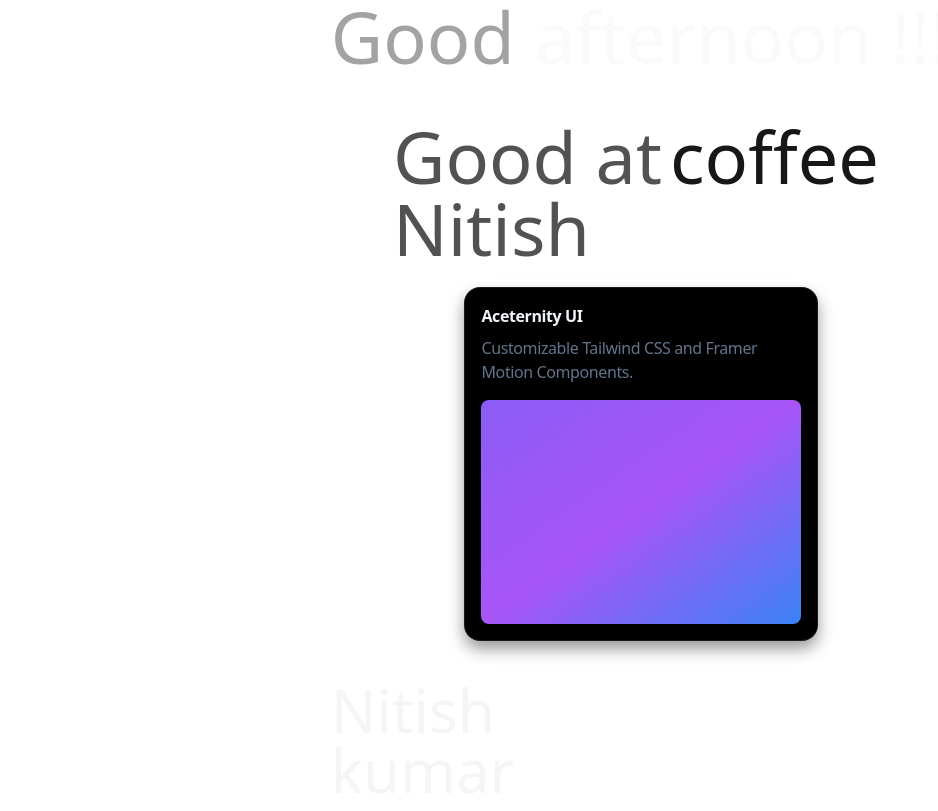
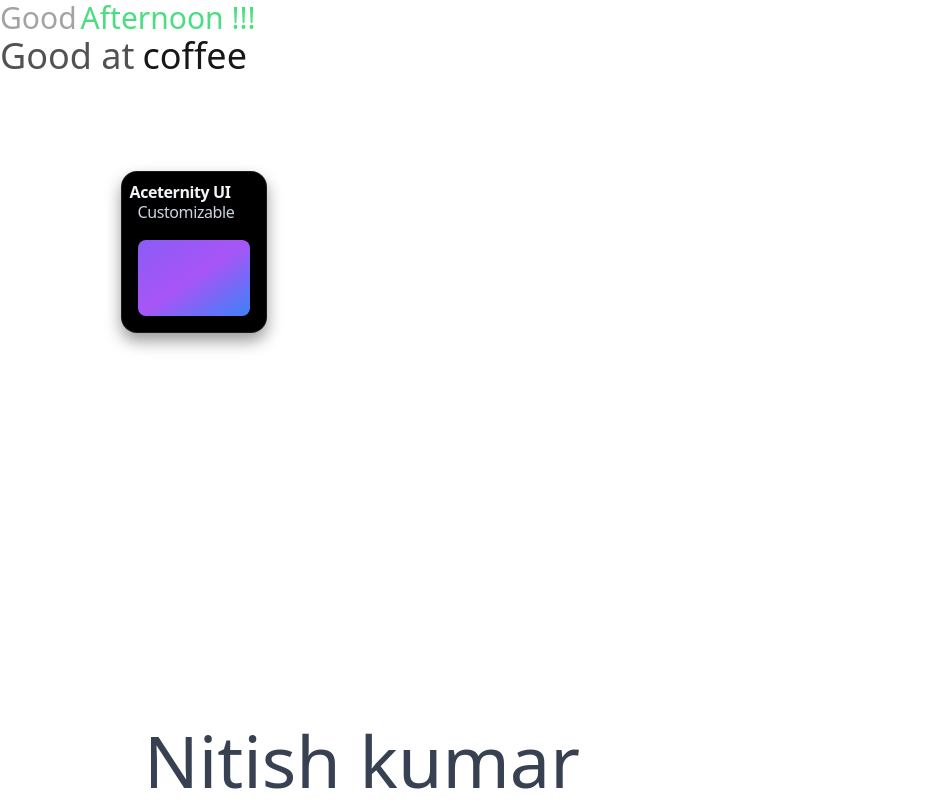
Before and after one commit to NitishKumar078/NitishPortfolio, a React (Vite) app: page / in a window 1280 px wide. Shown: the whole page, without its empty margins (0-938 px from the left). Built offline with nearby package versions, Linux system fonts and the light colour scheme.

Commit message:
-restructured the files
-add NavigationBar
-removed background designed

```diff
--- a/package.json
+++ b/package.json
@@ -15,6 +15,7 @@
     "mini-svg-data-uri": "^1.4.4",
     "react": "^18.3.1",
     "react-dom": "^18.3.1",
+    "tabler-icons-react": "^1.56.0",
     "tailwind-merge": "^2.3.0"
   },
   "devDependencies": {
@@ -28,6 +29,8 @@
     "eslint-plugin-react-hooks": "^4.6.2",
     "eslint-plugin-react-refresh": "^0.4.7",
     "postcss": "^8.4.38",
+    "prettier": "^3.3.3",
+    "prettier-plugin-tailwindcss": "^0.6.5",
     "tailwindcss": "^3.4.4",
     "typescript": "^5.2.2",
     "vite": "^5.3.1"
--- a/src/App.tsx
+++ b/src/App.tsx
@@ -1,72 +1,19 @@
 "use client";
-import { HeroHighlight } from "./components/ui/hero-highlight";
-import { FlipWords } from "./components/ui/flip-words";
-import { PinContainer } from "./components/ui/3d-pin";
+import { Projects } from "./components/Projects";
+import { Greeting } from "./components/Greeting";
+import { NavigationBar } from "./components/NavigationBar";
 
 export function App() {
-
-  const words = ["building", "coffee", "code", "tech"];
-
-  function getGreeting() {
-    const now = new Date();
-    const hours = now.getHours();
-
-    if (hours >= 0 && hours < 12) {
-      return " morning !!!";
-    } else if (hours >= 12 && hours < 18) {
-      return " afternoon !!!";
-    } else {
-      return " evening !!!";
-    }
-  }
-
-
   return (
-    <HeroHighlight className="flex flex-col h-screen">
-      <>
-        <div className="flex-grow flex items-start justify-start ">
-          <div className="Greeting flex text-7xl font-normal text-neutral-400">
-            Good
-            <div className="pl-5 text-neutral-50">{getGreeting()}</div>
-          </div>
-
-        </div>
-        <div className="text-7xl mx-auto font-normal text-neutral-600 dark:text-neutral-400">
-          Good at
-          <FlipWords words={words} /> <br />
-          Nitish
-        </div>
-      </>
-
-      <div className="flex-grow flex items-center justify-center">
-        <div className="card flex w-fit">
-          <PinContainer
-            title="/nitish.com"
-            href="https://github.com/NitishKumar078"
-          >
-            <div className="flex basis-full flex-col tracking-tight text-slate-100/50 sm:basis-1/2 w-[20rem] h-[20rem]">
-              <h3 className="max-w-xs !pb-2 !m-0 font-bold text-base text-slate-100">
-                Aceternity UI
-              </h3>
-              <div className="text-base !m-0 !p-0 font-normal">
-                <span className="text-slate-500">
-                  Customizable Tailwind CSS and Framer Motion Components.
-                </span>
-              </div>
-              <div className="flex flex-1 w-full rounded-lg mt-4 bg-gradient-to-br from-violet-500 via-purple-500 to-blue-500" />
-            </div>
-          </PinContainer>
-        </div>
+    <div>
+      <Greeting />
+      <Projects />
+      <NavigationBar />
+      <div className="fixed bottom-1 left-36 bg-transparent text-7xl font-normal text-gray-700 decoration-double">
+        Nitish kumar
       </div>
-
-      <div className="flex-grow flex items-end ">
-        <div className="text-6xl w-5  font-normal text-neutral-100 bg-transparent">
-          Nitish kumar
-        </div>
-      </div>
-    </HeroHighlight>
-
+    </div>
   );
 }
 
-export default App
+export default App;
--- /dev/null
+++ b/src/components/Greeting.tsx
@@ -0,0 +1,33 @@
+import { FlipWords } from "./ui/flip-words";
+
+
+export const Greeting = () =>{
+    const words = ["building", "coffee", "code", "tech"];
+    function getGreeting() {
+      const now = new Date();
+      const hours = now.getHours();
+
+      if (hours >= 0 && hours < 12) {
+        return " Morning !!!";
+      } else if (hours >= 12 && hours < 18) {
+        return " Afternoon !!!";
+      } else {
+        return " Evening !!!";
+      }
+    }
+
+    return(
+        <>
+        <div className="flex flex-grow items-start justify-start">
+          <div className="flex text-3xl font-normal text-neutral-400">
+            Good
+            <div className="pl-1 text-green-400">{getGreeting()}</div>
+          </div>
+        </div>
+        <div className="mx-auto text-4xl font-normal text-neutral-600 dark:text-neutral-400">
+          Good at
+          <FlipWords words={words}/> <br />
+        </div>
+      </>
+    )
+}
--- /dev/null
+++ b/src/components/NavigationBar.tsx
@@ -0,0 +1,31 @@
+"use client";
+import { FloatingNav } from "./ui/floating-navbar.tsx";
+// import { IconHome, IconMessage, IconUser } from //
+
+
+
+export const NavigationBar = () =>{
+
+  const navItems = [
+    {
+      name: "Home",
+      link: "/",
+    //   icon: <IconHome className="h-4 w-4 text-neutral-500 dark:text-white" />,/
+    },
+    {
+      name: "About",
+      link: "/about",
+    //   icon: <IconUser className="h-4 w-4 text-neutral-500 dark:text-white" />
+    },
+    {
+      name: "Contact",
+      link: "/contact",
+    //   icon: (
+    //     <IconMessage className="h-4 w-4 text-neutral-500 dark:text-white" />
+    //   ),
+    },
+  ];
+    return(
+        <FloatingNav navItems={navItems} />
+    )
+}
--- /dev/null
+++ b/src/components/Projects.tsx
@@ -0,0 +1,25 @@
+"use client";
+import { PinContainer } from "./ui/3d-pin";
+
+export const Projects = () =>{
+  return (
+    <div className="flex flex-grow items-start">
+      <div className="card flex w-fit">
+        <PinContainer
+          title="/nitish.com"
+          href="https://github.com/NitishKumar078"
+        >
+          <div className="flex h-[8rem] w-[7rem] basis-full flex-col tracking-tight text-slate-100/50 sm:basis-1/2">
+            <h3 className="-m-2 max-w-xs !pb-1 font-semibold text-slate-100">
+              Aceternity UI
+            </h3>
+            <div className="font-thin text-si">
+              <span className=" text-slate-300">Customizable</span>
+            </div>
+            <div className="mt-4 flex w-full flex-1 rounded-lg bg-gradient-to-br from-violet-500 via-purple-500 to-blue-500" />
+          </div>
+        </PinContainer>
+      </div>
+    </div>
+  );
+}
--- a/src/components/ui/flip-words.tsx
+++ b/src/components/ui/flip-words.tsx
@@ -60,7 +60,7 @@
           position: "absolute",
         }}
         className={cn(
-          "z-10 inline-block relative text-left text-neutral-900 dark:text-neutral-100 px-2",
+          "z-10 inline-block relative text-left text-neutral-900 dark:text-gray-900 px-2",
           className
         )}
         key={currentWord}
--- /dev/null
+++ b/src/components/ui/floating-navbar.tsx
@@ -0,0 +1,73 @@
+"use client";
+import { useState } from "react";
+import {
+  motion,
+  AnimatePresence,
+  useScroll,
+  useMotionValueEvent,
+} from "framer-motion";
+import { cn } from "../../utils/cn";
+
+export const FloatingNav = ({
+  className,
+}: {
+  navItems: {
+    name: string;
+    link: string;
+    icon?: JSX.Element;
+  }[];
+  className?: string;
+}) => {
+  const { scrollYProgress } = useScroll();
+
+  const [visible, setVisible] = useState(false);
+
+  useMotionValueEvent(scrollYProgress, "change", (current) => {
+    // Check if current is not undefined and is a number
+    if (typeof current === "number") {
+      const direction = current! - scrollYProgress.getPrevious()!;
+
+      if (scrollYProgress.get() < 0.0) {
+        setVisible(false);
+      } else {
+        if (direction < 0) {
+          setVisible(true);
+        } else {
+          setVisible(false);
+        }
+      }
+    }
+  });
+
+  return (
+    <AnimatePresence mode="wait">
+      <motion.div
+        initial={{
+          opacity: 1,
+          y: -100,
+        }}
+        animate={{
+          y: visible ? 0 : -100,
+          opacity: visible ? 1 : 0,
+        }}
+        transition={{
+          duration: 0.4,
+        }}
+        className={cn(
+          "fixed right-20 top-5 z-[5000] mx-auto flex max-w-fit  space-x-4 rounded-full border border-transparent bg-white py-2 pl-5 pr-5 shadow-[0px_2px_3px_-1px_rgba(0,0,0,0.1),0px_1px_0px_0px_rgba(25,28,33,0.02),0px_0px_0px_1px_rgba(25,28,33,0.08)] dark:border-white/[0.2] dark:bg-black",
+          className,
+        )}
+      >
+        <span className="relative rounded-full text-sm font-medium text-black dark:border-white/[0.2] dark:text-white">
+          Home
+        </span>
+        <span className="relative rounded-full text-sm font-medium text-black dark:border-white/[0.2] dark:text-white">
+          Project
+        </span>
+        <span className="relative rounded-full text-sm font-medium text-black dark:border-white/[0.2] dark:text-white">
+          Work
+        </span>
+      </motion.div>
+    </AnimatePresence>
+  );
+};
--- a/src/components/ui/hero-highlight.tsx
+++ /dev/null
@@ -1,28 +0,0 @@
-"use client";
-import { cn } from "../../utils/cn";
-import React from "react";
-
-export const HeroHighlight = ({
-  children,
-  className,
-  containerClassName,
-}: {
-  children: React.ReactNode;
-  className?: string;
-  containerClassName?: string;
-}) => {
-
-
-  return (
-    <div
-      className={cn(
-        "relative h-dvh flex items-center bg-white dark:bg-black justify-center w-full group",
-        containerClassName
-      )}
-
-    >
-      <div className="absolute inset-0 bg-dot-thick-neutral-300 dark:bg-dot-thick-neutral-600  pointer-events-none" />
-      <div className={cn("relative z-20", className)}>{children}</div>
-    </div>
-  );
-};
```
Also changed, not shown: 2 other files (tests, documents, lock files or other folders).
